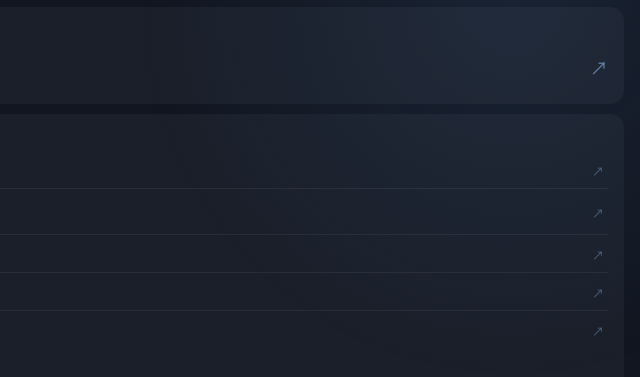
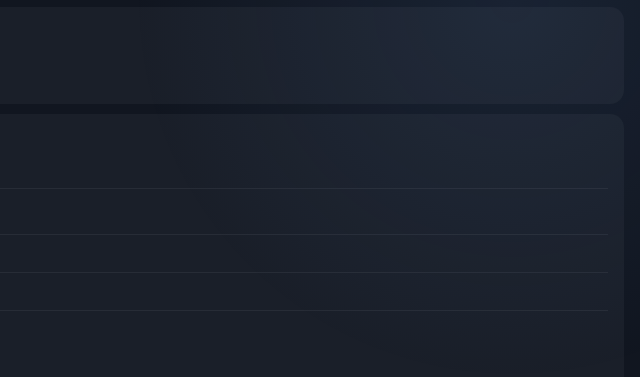
Before and after one commit to NuckTW/portfolio, a plain HTML site: page index.html in a window 1280 px wide. Shown: the part 223-600 px from the top of the page, 640-1280 px from the left. Drawn offline with Linux system fonts and the light colour scheme.

Commit message:
移除箭頭

```diff
--- a/index.html
+++ b/index.html
@@ -253,7 +253,6 @@
         <p class="building-name">初居 3</p>
         <p class="building-meta">鴻騏建設 · 台南歸仁</p>
       </div>
-      <span class="building-arrow">↗</span>
     </a>
   </div>
 
@@ -264,27 +263,27 @@
       <a class="project-item" href="https://changfarmpos.web.app/" target="_blank" rel="noopener">
         <span class="project-icon">🌾</span>
         <span class="project-name">張氏農場 POS 系統</span>
-        <span class="project-arrow">↗</span>
+
       </a>
       <a class="project-item" href="https://chuju3-hc.web.app/" target="_blank" rel="noopener">
         <span class="project-icon">🏗</span>
         <span class="project-name">初居 3 銷售系統</span>
-        <span class="project-arrow">↗</span>
+
       </a>
       <a class="project-item" href="https://tainan-realestate-ai.vercel.app/" target="_blank" rel="noopener">
         <span class="project-icon">📊</span>
         <span class="project-name">台南市不動產分析</span>
-        <span class="project-arrow">↗</span>
+
       </a>
       <a class="project-item" href="https://sitesync-nucktw.web.app/" target="_blank" rel="noopener">
         <span class="project-icon">🏢</span>
         <span class="project-name">建築管理系統</span>
-        <span class="project-arrow">↗</span>
+
       </a>
       <a class="project-item" href="https://toilet-design.web.app/planner.html" target="_blank" rel="noopener">
         <span class="project-icon">🚿</span>
         <span class="project-name">廁所磁磚計劃工具</span>
-        <span class="project-arrow">↗</span>
+
       </a>
     </div>
   </div>
```
